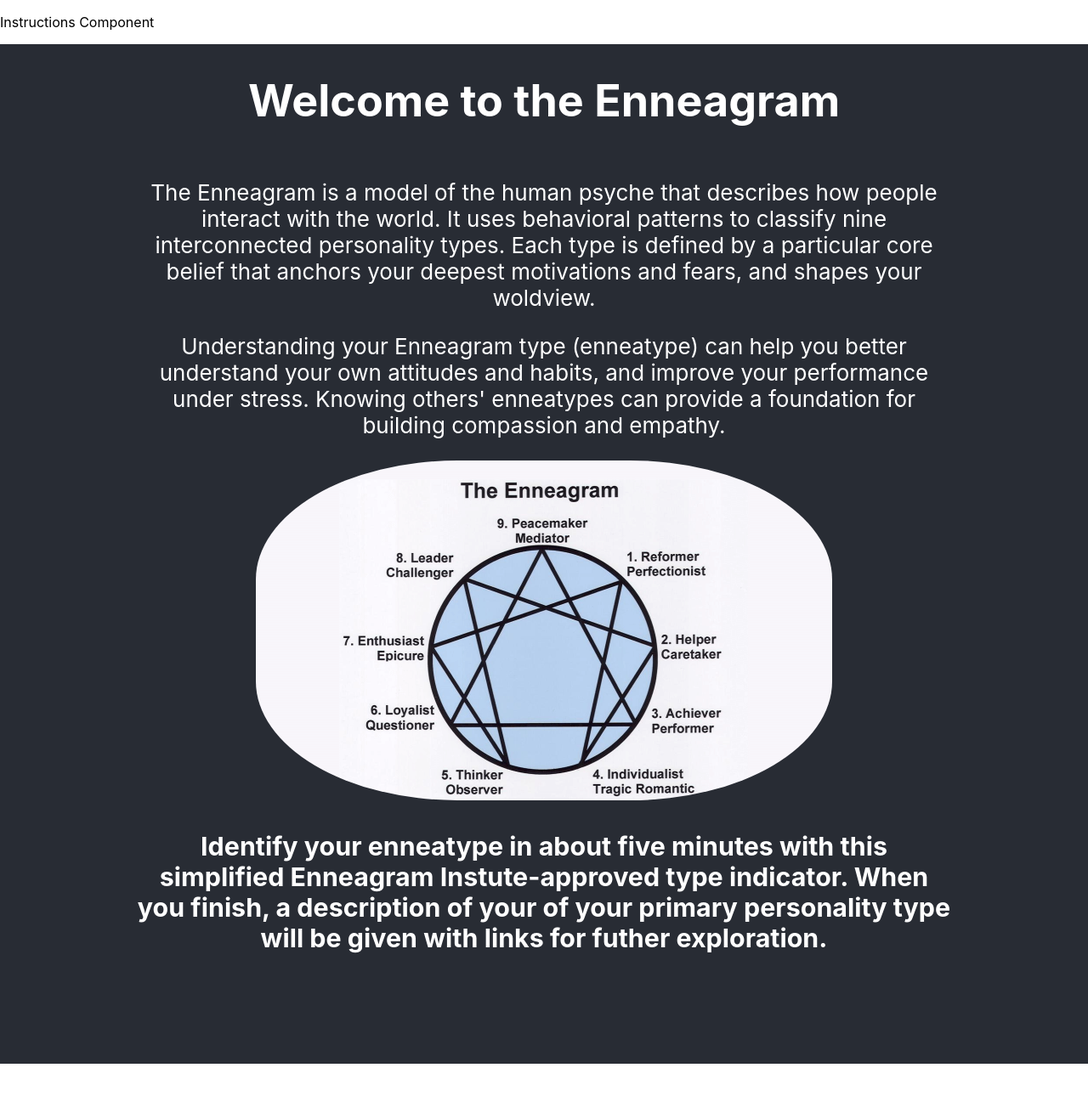
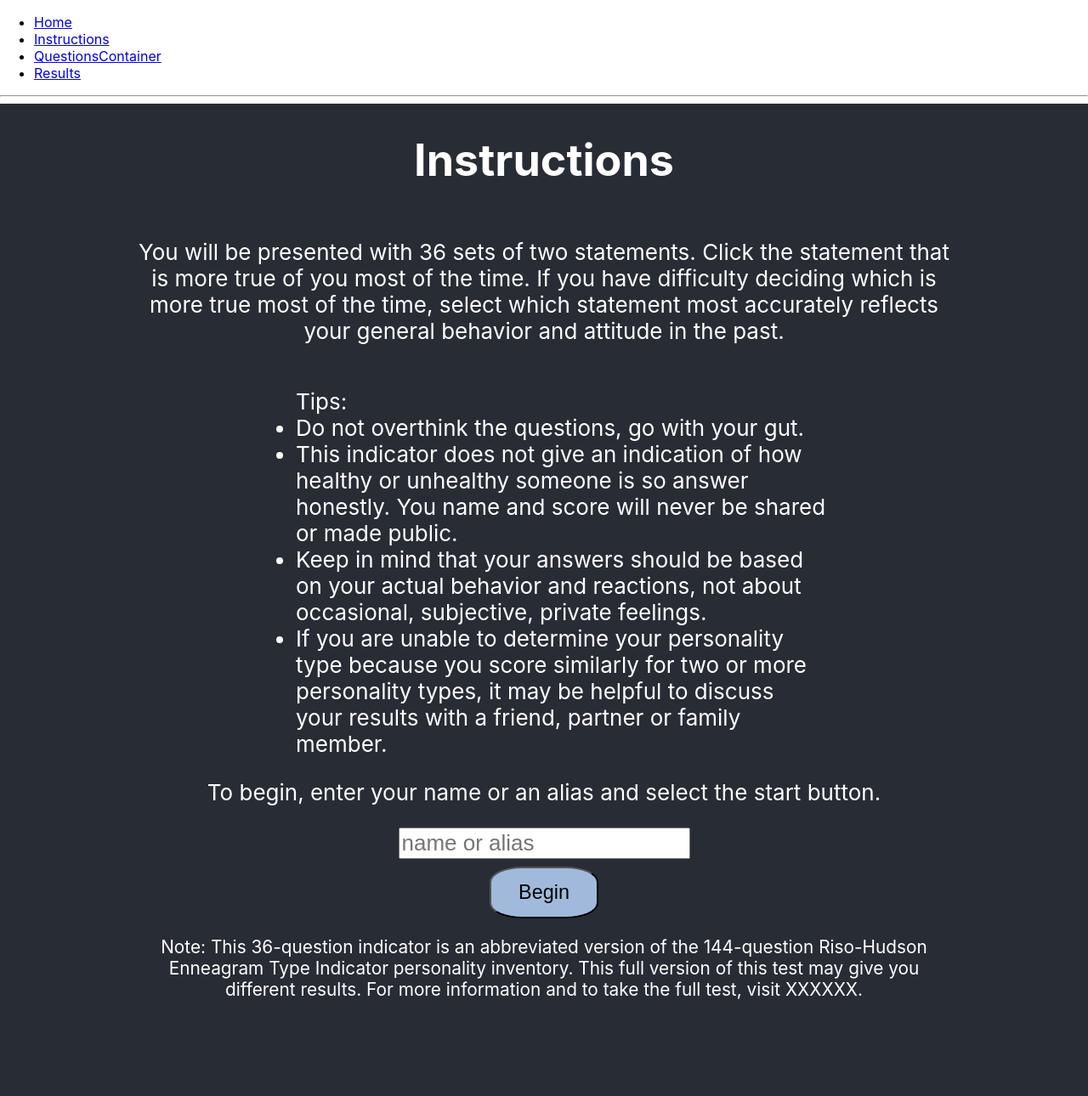
Before and after one commit to bfreed76/Enter-the-Enneagram, a React (Create React App) app: page /instructions in a window 1280 px wide. Shown: the top 1290 px of the page at 85% size. Before the commit the page ends 1252 px from the top, so only its background shows below. Built offline with nearby package versions, Linux system fonts and the light colour scheme.

Commit message:
Added routing and navbar

```diff
--- a/src/App.css
+++ /dev/null
@@ -1,31 +0,0 @@
-.App {
-  text-align: center;
-}
-
-.App-header {
-  background-color: #282c34;
-  min-height: 150vh;
-  display: flex;
-  flex-direction: column;
-  align-items: center;
-  /* justify-content: center; */
-  font-size: calc(10px + 2vmin);
-  color: white;
-}
-
-.App-link {
-  color: #61dafb;
-}
-
-.textbox {
-  display: inline-block;
-  max-width: 75%;
-  height: 1.5em;
-  /* overflow: hidden; */
-  /* text-overflow: ellipsis; */
-  /* white-space: nowrap;  */
-}
-
-#enne1 {
-  border-radius: 35%;
-}
--- a/src/App.js
+++ b/src/App.js
@@ -1,10 +1,13 @@
 import enneagram from './enneagram.png';
-import './App.css';
+import React, { Component, Redirect } from 'react';
+import Instructions from './Components/Instructions';
+import './index.css';
 
-const App = () => {
-  return (
+
+class App extends Component {
+  render() {
+    return (
     <div className="App">
-      <header className="App-header">
       <h1>Welcome to the Enneagram</h1>
         <div className="textbox">
         <p>The Enneagram is a model of the human psyche that describes
@@ -23,10 +26,11 @@ const App = () => {
             Enneagram Instute-approved type indicator. When you finish, a description of your
             of your primary personality type will be given with links for futher exploration.
           </h3>
+          <button className='button' onClick={this.handleClick}>Begin</button>
         </div>
-      </header>
     </div>
-  );
+    );
+  }
 }
 
 export default App;
--- a/src/Components/Instructions.js
+++ b/src/Components/Instructions.js
@@ -1,17 +1,46 @@
 import React, { Component } from 'react';
+import '../index.css';
 
 class Instructions extends Component {
-    state = {  }
+    state = {
+        userName: ""
+     }
 
     render() {
 
         return (
-            <div>
-                <p>
-                    Instructions Component
-                </p>
+            <div className="App">
+                <h1>Instructions</h1>
+                    <div className="textbox">
+                        <p>You will be presented with 36 sets of two statements. Click the statement that is more true of
+                            you most of the time. If you have difficulty deciding which is more true most of the
+                            time, select which statement most accurately reflects your general behavior and
+                            attitude in the past.</p>
+                            <ul className="list">Tips:
+                                <li>Do not overthink the questions, go with your gut.</li>
+                                <li>This indicator does not give an indication of how healthy or unhealthy
+                                    someone is so answer honestly. You name and score will never be shared or
+                                    made public.</li>
+                                <li>Keep in mind that your answers should be based on your actual behavior and
+                            reactions, not about occasional, subjective, private feelings.</li>
+                                <li>If you are unable to determine your personality type because you score similarly
+                                    for two or more personality types, it may be helpful to discuss your results with
+                                    a friend, partner or family member.
+                                </li>
+                            </ul>
+                        <p>To begin, enter your name or an alias and select the start button.</p>
+                        <form>
+                            <input name='name' className='input' type='text' placeholder='name or alias'></input>
+                        </form>
+                            <button className="button">Begin</button>
+
+                        <p style={{fontSize: '80%'}}>Note: This 36-question indicator is an abbreviated version of the 144-question Riso-Hudson
+                            Enneagram Type Indicator personality inventory. This full version of this test may give
+                            you different results. For more information and to take the full test, visit XXXXXX.
+                        </p>
+                    </div>
             </div>
-             );
+        )
     }
 }
 
--- a/src/Components/Results.js
+++ b/src/Components/Results.js
@@ -1,4 +1,5 @@
 import React, { Component } from 'react';
+import '../index.css';
 
 class Results extends Component {
     state = {  }
--- a/src/Containers/QuestionsContainer.js
+++ b/src/Containers/QuestionsContainer.js
@@ -22,7 +22,7 @@ class TestContainer extends Component {
 
         return (
             <div>
-                <h1>Test Container</h1>
+                <h1>???S Container</h1>
             </div>
          );
     }
--- a/src/index.css
+++ b/src/index.css
@@ -11,3 +11,50 @@ code {
   font-family: source-code-pro, Menlo, Monaco, Consolas, 'Courier New',
     monospace;
 }
+
+.App {
+  text-align: center;
+  background-color: #282c34;
+  min-height: 180vh;
+  display: flex;
+  flex-direction: column;
+  align-items: center;
+  font-size: calc(10px + 2vmin);
+  color: white;
+}
+
+.App-link {
+  color: #61dafb;
+}
+
+.textbox {
+  display: inline-block;
+  max-width: 75%;
+  height: 1.5em;
+}
+
+#enne1 {
+  border-radius: 35%;
+}
+
+.button {
+  background-color: #a1badb; /* Green */
+  color: black;
+  padding: 15px 32px;
+  text-align: center;
+  border-radius: 30%;
+  display: inline-block;
+  font-size: 90%;
+}
+
+.list {
+  display: inline-block;
+  text-align: left;
+  max-width: 65%;
+  height: 1.5em;
+}
+
+.input {
+  font-size: 100%;
+  margin-bottom: 1%;
+}
--- a/src/index.js
+++ b/src/index.js
@@ -6,19 +6,35 @@ import Instructions from './Components/Instructions'
 import QuestionsContainer from './Containers/QuestionsContainer'
 import Results from './Components/Results'
 import reportWebVitals from './reportWebVitals';
-import { BrowserRouter as Router, Route} from 'react-router-dom';
+import { BrowserRouter as Router, Route, Switch, Link} from 'react-router-dom';
 
 ReactDOM.render(
   <React.StrictMode>
     <Router>
       <div>
+        <ul>
+          <li>
+            <Link to="/">Home</Link>
+          </li>
+          <li>
+            <Link to="instructions">Instructions</Link>
+          </li>
+          <li>
+            <Link to="questions">QuestionsContainer</Link>
+          </li>
+          <li>
+            <Link to="results">Results</Link>
+          </li>
+        </ul>
+        <hr />
+      <Switch>
         <Route exact path="/" component={App} />
         <Route exact path="/instructions" component={Instructions} />
         <Route exact path="/questions" component={QuestionsContainer} />
         <Route exact path="/results" component={Results} />
+      </Switch>
       </div>
     </Router>
-    <App />
   </React.StrictMode>,
 
   document.getElementById('root')
```
